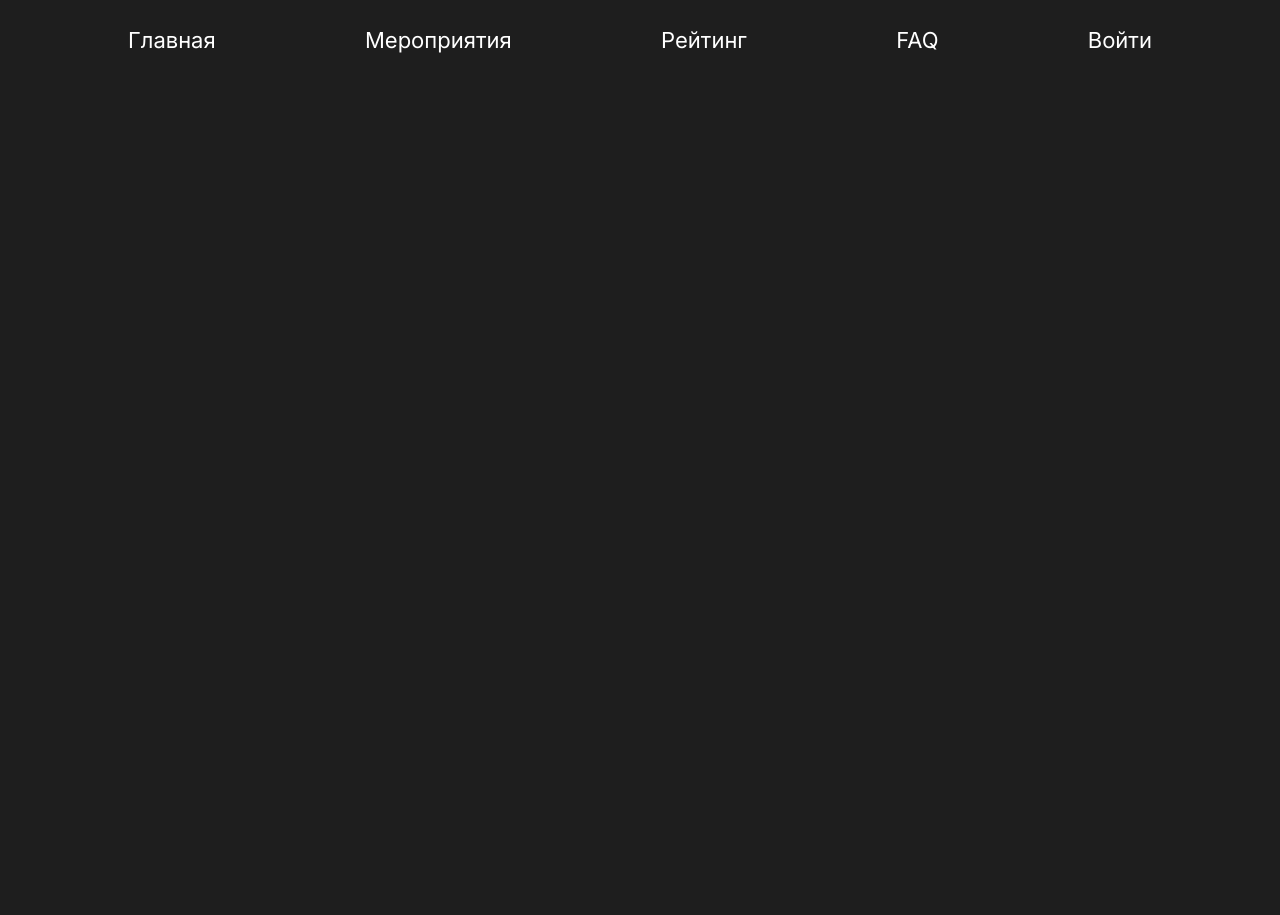
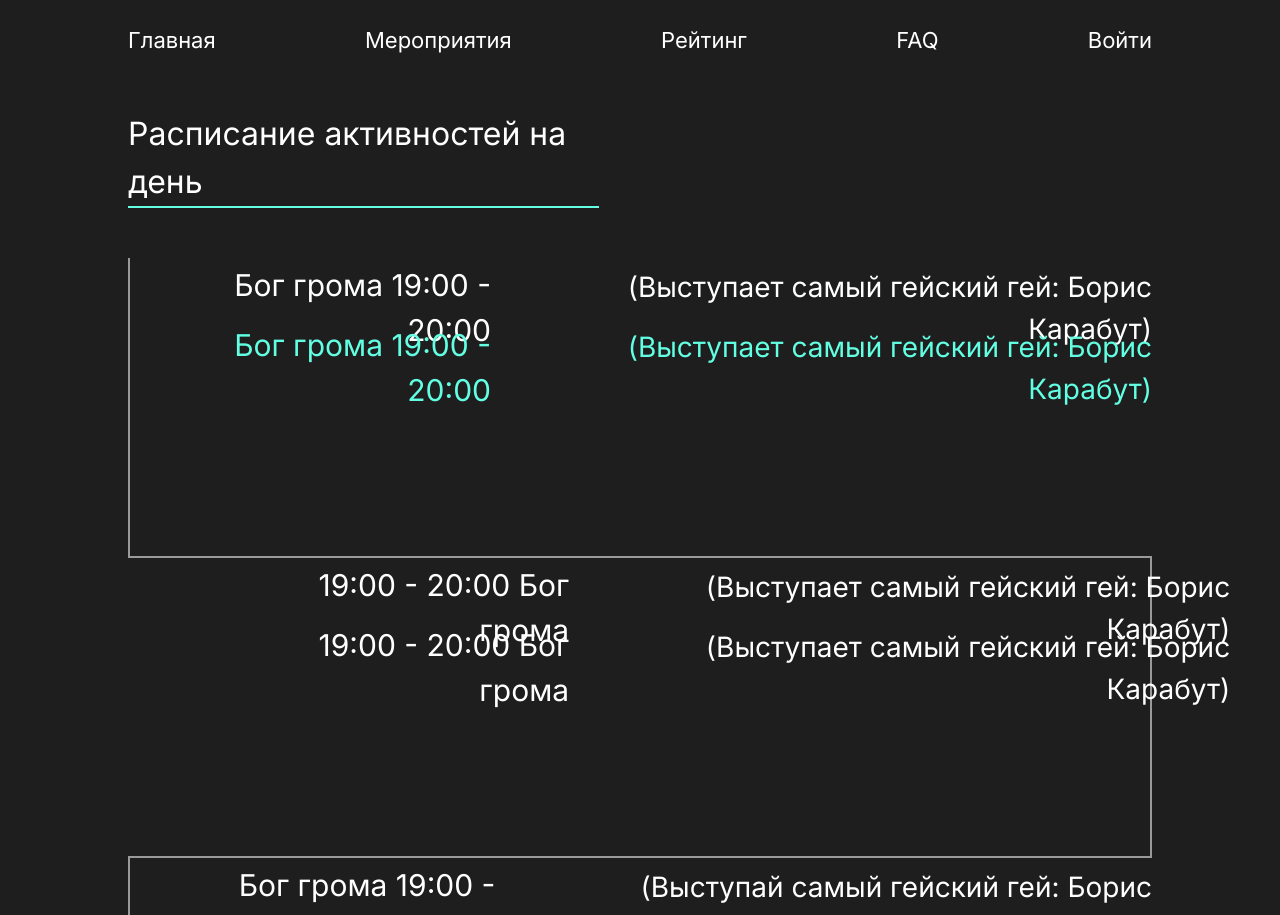
Before and after one commit to RoastedPikachu/leto_ctf_hackaton_frontend, a Next.js app: page /iterinary in a window 1280 px wide. Shown: the top 915 px of the page. Before the commit the page ends 800 px from the top, so only its background shows below. Built offline with nearby package versions, Linux system fonts and the light colour scheme; no server answers.

Commit message:
Добавлена страница мероприятий и интегрирована апишка инфы о юзере

```diff
--- a/src/app/iterinary/page.tsx
+++ b/src/app/iterinary/page.tsx
@@ -1,14 +1,126 @@
-import React from 'react';
+'use client';
+import React, {useState, useEffect} from 'react';
 
 import TheHeader from '@/widgets/shared/TheHeader';
 
+import axiosMixins from '@/mixins/axiosMixins';
+
+interface IterinaryItem {
+    id: number,
+    title: string,
+    description: string,
+    startTime: string,
+    endTime: string,
+    isActive: boolean
+    timeType: number
+}
+
 const Page = () => {
+    const {api, initAPI} = axiosMixins();
+
+    const [breakfastIterinary, setBreakfastIterinary] = useState([{
+        id: 1,
+        title: 'Бог грома',
+        description: 'Выступает самый гейский гей: Борис Карабут',
+        startTime: '19:00',
+        endTime: '20:00',
+        isActive: false,
+        timeType: 0
+    }, {
+        id: 2,
+        title: 'Бог грома',
+        description: 'Выступает самый гейский гей: Борис Карабут',
+        startTime: '19:00',
+        endTime: '20:00',
+        isActive: true,
+        timeType: 0
+    }] as IterinaryItem[]);
+    const [lunchIterinary, setLunchIterinary] = useState([{id: 1,
+        title: 'Бог грома',
+        description: 'Выступает самый гейский гей: Борис Карабут',
+        startTime: '19:00',
+        endTime: '20:00',
+        isActive: false,
+        timeType: 0
+    }, {
+        id: 2,
+        title: 'Бог грома',
+        description: 'Выступает самый гейский гей: Борис Карабут',
+        startTime: '19:00',
+        endTime: '20:00',
+        isActive: false,
+        timeType: 0
+    }] as IterinaryItem[]);
+    const [dinnerIterinary, setDinnerIterinary] = useState([{id: 1,
+        title: 'Бог грома',
+        description: 'Выступай самый гейский гей: Борис Карабут',
+        startTime: '19:00',
+        endTime: '20:00',
+        isActive: false,
+        timeType: 0
+    }, {
+        id: 2,
+        title: 'Бог грома',
+        description: 'Выступай самый гейский гей: Борис Карабут',
+        startTime: '19:00',
+        endTime: '20:00',
+        isActive: false,
+        timeType: 0
+    }] as IterinaryItem[]);
+    const [nightIterinary, setNightIterinary] = useState([{id: 1,
+        title: 'Бог грома',
+        description: 'Выступай самый гейский гей: Борис Карабут',
+        startTime: '19:00',
+        endTime: '20:00',
+        isActive: false,
+        timeType: 0
+    }, {
+        id: 2,
+        title: 'Бог грома',
+        description: 'Выступай самый гейский гей: Борис Карабут',
+        startTime: '19:00',
+        endTime: '20:00',
+        isActive: false,
+        timeType: 0
+    }] as IterinaryItem[]);
+
+    const getIterinary = () => {
+        api.get('')
+            .then((response) => {
+                console.log(response);
+            });
+    }
+
+    useEffect(() => {
+        initAPI(false);
+
+        getIterinary();
+    });
+
     return (
         <>
             <TheHeader/>
 
-            <main>
+            <main className='mt-[30px] ml-[10%] pb-[40px] w-[80%]'>
+                <h1 className='w-[46%] border-b-2 border-[#62ffe3] text-[#ffffff] text-[2rem]'>Расписание активностей на день</h1>
 
+                <section className='grid grid-rows-4 items-between mt-[50px] h-[1200px]'>
+                    <div className='justify-self-start py-[20px] pl-[20px] w-[80vw] h-auto border-l-2 border-b-2 border-[#9a9a9a]'>
+                        {breakfastIterinary.map((event:IterinaryItem) => (<span className={`flex items-center w-[100%] h-[60px] text-right ${event.isActive ? 'text-[#62ffe3]' : 'text-[#ffffff]'}`}><p className='text-[1.875rem] text-right' key={event.id}>{event.title} {event.startTime} - {event.endTime}</p><p className='ml-[20px] text-[1.75rem] text-right'>{`(${event.description})`}</p></span>))}
+                    </div>
+
+                    <div className='justify-self-end mt-[-2px] py-[20px] pr-[20px] w-[80vw] h-auto border-y-2 border-r-2 border-[#9a9a9a]'>
+                        {lunchIterinary.map((event:IterinaryItem) => (<span className={`flex items-center ml-[10%] w-[100%] h-[60px] text-right ${event.isActive ? 'text-[#62ffe3]' : 'text-[#ffffff]'}`}><p className='text-[1.875rem] text-right' key={event.id}>{event.startTime} - {event.endTime}  {event.title}</p><p className='ml-[20px] text-[1.75rem] text-right'>{`(${event.description})`}</p></span>))}
+                    </div>
+
+                    <div className='justify-self-start mt-[-2px] py-[20px] pl-[20px] w-[80vw] h-auto border-l-2 border-y-2 border-[#9a9a9a]'>
+                        {dinnerIterinary.map((event:IterinaryItem) => (<span className={`flex items-center w-[100%] h-[60px] text-right ${event.isActive ? 'text-[#62ffe3]' : 'text-[#ffffff]'}`}><p className='text-[1.875rem] text-right' key={event.id}>{event.title} {event.startTime} - {event.endTime}</p><p className='ml-[20px] text-[1.75rem] text-right'>{`(${event.description})`}</p></span>))}
+                    </div>
+
+                    <div className='justify-self-end mt-[-2px] py-[20px] pr-[20px] w-[80vw] h-auto border-t-2 border-r-2 border-[#9a9a9a]'>
+                        {nightIterinary.map((event:IterinaryItem) => (<span className={`flex items-center ml-[10%] w-[90%] h-[60px] text-right ${event.isActive ? 'text-[#62ffe3]' : 'text-[#ffffff]'}`}><p className='text-[1.875rem] text-right' key={event.id}>{event.startTime} - {event.endTime}  {event.title}</p><p className='ml-[20px] text-[1.75rem] text-right'>{`(${event.description})`}</p></span>))}
+                    </div>
+                </section>
             </main>
         </>
     );
--- a/src/app/page.tsx
+++ b/src/app/page.tsx
@@ -3,10 +3,16 @@ import React, {useState, useEffect} from 'react';
 
 import { useRouter } from 'next/navigation';
 
+import {useAppDispatch} from "@/store/storeHooks";
+import { userSlice } from '@/store/storeReducers/UserSlice';
+
 import axiosMixins from '@/mixins/axiosMixins';
 
 export default function Home() {
   const router = useRouter();
+  const dispatch = useAppDispatch();
+
+  const {addUserFullName, changeIsSignIn} = userSlice.actions;
 
   const {api, initAPI} = axiosMixins();
 
@@ -19,9 +25,12 @@ export default function Home() {
     if(fullNameRegExp.test(fullName)) {
       api.post('http://213.79.99.202:8000/auth/login', {username: fullName, password: token})
           .then(response => {
-            console.log(response);
             if(response) {
-              router.push('/profile');
+               document.cookie =`token=${response.data.access_token}; path=/; max-age=2592000; secure=true`;
+               dispatch(changeIsSignIn());
+               dispatch(addUserFullName(fullName));
+
+               router.push('/profile');
             }
           })
     }
@@ -33,7 +42,7 @@ export default function Home() {
 
   return (
     <main className='relative w-full h-screen'>
-      <div className='absolute mt-[15%] mlarge:mt-[30%] ml-[32.5%] mlarge:ml-[7.5%] pt-[25px] pl-[10px] pr-[10px] w-[30%] mlarge:w-[85%] h-[55%] border-2 border-[#ffffff66] bg-[#fffff66] rounded-xl z-10'>
+      <div className='absolute mt-[15%] mlarge:mt-[30%] ml-[32.5%] mlarge:ml-[7.5%] pt-[25px] pl-[10px] pr-[10px] w-[30%] mlarge:w-[85%] h-[60%] border-2 border-[#ffffff66] bg-[#fffff66] rounded-xl z-10'>
         <img src='/static/letoctfLogo.svg' alt="Лого LetoCTF" className='ml-[10%] w-[80%]'/>
 
         <input
@@ -54,7 +63,7 @@ export default function Home() {
 
         <button
             className='mt-[50px] ml-[25%] w-[50%] h-[60px] border-2 border-[#62ffe3]
-            text-[#62ffe3] bg-[#2eecc51a] shadow-[0_0_38px_rgba(46,236,197,0.1)] rounded-[25px]'
+            text-[#62ffe3] bg-[#2eecc51a] shadow-[0_0_38px_rgba(46,236,197,0.1)] rounded-[25px] outline-none'
             onClick={() => sendCredentials()}
         >
           Войти
--- a/src/widgets/TheProfileInfo.tsx
+++ b/src/widgets/TheProfileInfo.tsx
@@ -8,7 +8,6 @@ import axiosMixins from '@/mixins/axiosMixins';
 import {useAppSelector} from "@/store/storeHooks";
 
 interface UserInfo {
-    id: number,
     personalScore: number,
     teamScore: number,
     team: string,
@@ -29,8 +28,25 @@ const TheProfileInfo = () => {
     const [user, setUser] = useState({} as UserInfo);
     const [nextEvent, setNextEvent] = useState({} as Event);
 
+    const getCookie = (name:string) => {
+        let matches = document.cookie.match(new RegExp(
+            //eslint-disable-next-line
+            "(?:^|; )" + name.replace(/([\.$?*|{}\(\)\[\]\\\/\+^])/g, '\\$1') + "=([^;]*)"
+        ));
+        return (matches ? decodeURIComponent(matches[1]) : undefined).toString();
+    }
+
     const getInfoAboutUser = () => {
-
+        const token = getCookie('token');
+        api.get(`http://213.79.99.202:8000/me/${token}`)
+            .then((response) => {
+                let info = response.data;
+                setUser({
+                    team: info.team,
+                    personalScore: info.points,
+                    teamScore: info.team_points
+                });
+            });
     }
 
     useEffect(() => {
@@ -40,7 +56,7 @@ const TheProfileInfo = () => {
     }, []);
 
     return (
-        <div className='w-[25%] h-[400px] border-2 border-[#ffffff66] rounded-xl'>
+        <div className='pb-[20px] w-[25%] lmobile:w-[100%] h-[420px] border-2 border-[#ffffff66] rounded-xl'>
             <div id='TopUserInfo' className='w-[100%] h-[32.5%] border-b-2 border-[#ffffff66]'>
                 <Avatar className='mt-[30px] ml-[calc(50%-37.5px)] border-2 border-[#62ffe3] shadow-[0_0_38px_rgba(46,236,197,0.1)]' sx={{ width: 75, height: 75}}>{fullName.split(' ').map((item) => item.slice(0, 1)).join(' ')}</Avatar>
 
--- a/src/widgets/shared/TheHeader.tsx
+++ b/src/widgets/shared/TheHeader.tsx
@@ -5,17 +5,17 @@ import Link from 'next/link';
 
 import {useAppSelector, useAppDispatch} from '@/store/storeHooks';
 
+import {userSlice} from '@/store/storeReducers/UserSlice';
+
 const TheHeader = () => {
     const dispatch = useAppDispatch();
 
-    // const isSignIn = useAppSelector((state) => state.user.isSignIn);
-    const isSignIn = false;
-    const signOut = () => {
-        // dispatch('signOut');
-    }
+    const {changeIsSignIn} = userSlice.actions;
+
+    const isSignIn = useAppSelector((state) => state.user.isSignIn);
 
     return (
-        <header className='flex justify-between items-center pl-[10%] pr-[10%] w-full h-[80px]'>
+        <header className='mlarge:absolute flex mlarge:block justify-between items-center pl-[10%] mlarge:py-[20px] mlarge:px-[10px] mlarge:pl-[0%] pr-[10%] mlarge:pr-[0%] w-full h-[80px] mlarge:h-screen mlarge:bg-[#1e1e1e] z-[10]'>
             <nav className='flex justify-between w-[100%]'>
                 <Link href='/profile' className='text-[#ffffff] text-[1.375rem] transition duration-[500ms] ease hover:text-[#62ffe3] outline-none'>Главная</Link>
 
@@ -28,7 +28,7 @@ const TheHeader = () => {
                 <Link href='/' className='text-[#ffffff] text-[1.375rem] transition duration-[500ms] ease hover:text-[#62ffe3] outline-none'>Войти</Link>
             </nav>
 
-            {isSignIn && <button className='text-[#ffffff] text-[1.375rem] transition duration-[500ms] ease hover:text-[#62ffe3] outline-none' onClick={() => signOut()}>Выйти</button>}
+            {isSignIn && <button className='text-[#ffffff] text-[1.375rem] transition duration-[500ms] ease hover:text-[#62ffe3] outline-none' onClick={() => dispatch(changeIsSignIn())}>Выйти</button>}
         </header>
     );
 };
```
Also changed, not shown: 1 other file (tests, documents, lock files or other folders).
